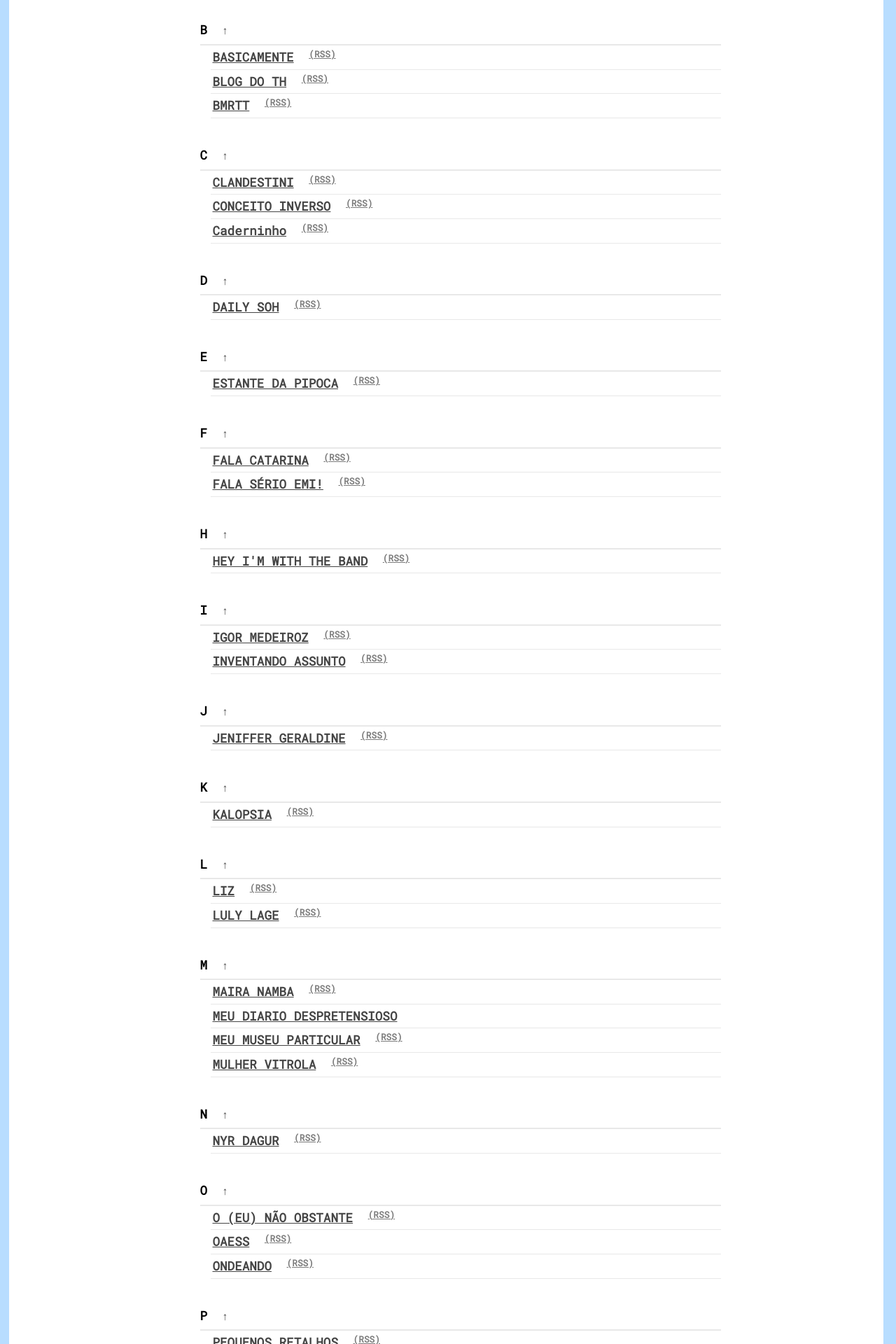
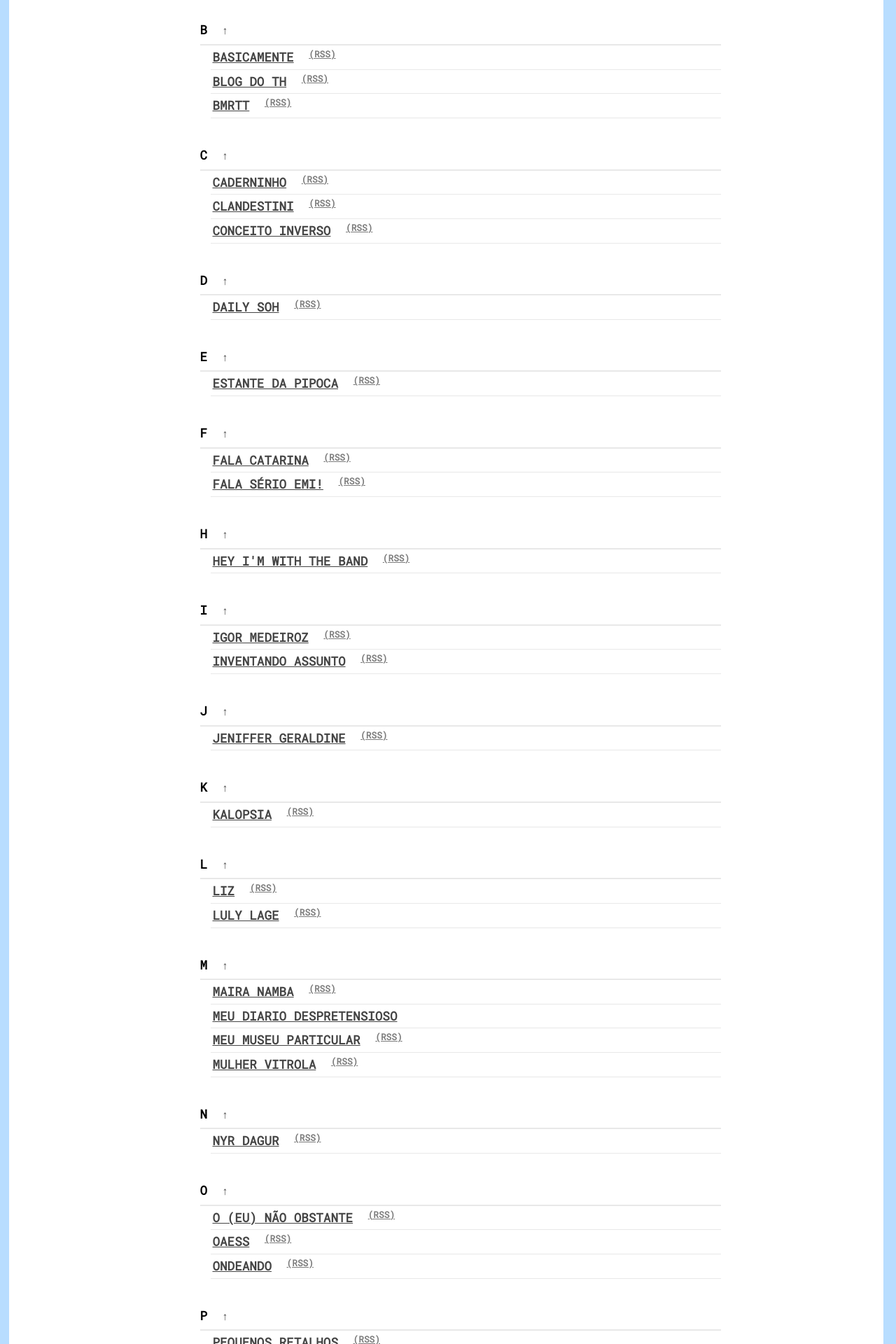
Before and after one commit to bamoretti/entreblogs, a Jekyll site: the page built from participantes.md, in a window 1280 px wide. Shown: the part 771-2691 px from the top of the page at 70% size. Built offline with Jekyll 4.4.1, drawn with Linux system fonts in a browser that asks for light colours; nearby versions of some CDN libraries; comment, search, counter and statistics services are not loaded; some of the changed text lies outside the part shown.

Commit message:
att css
criada classe blog-nome

```diff
--- a/_data/participantes.yml
+++ b/_data/participantes.yml
@@ -134,10 +134,10 @@
   url: "https://oeunaoobstante.bearblog.dev/"
   feed: "https://oeunaoobstante.bearblog.dev/feed/"
 
-- nome: "uoshi"
+- nome: "UOSHI"
   url: "https://oieuoshi.blogspot.com/"
   feed: "https://oieuoshi.blogspot.com/feeds/posts/default"
 
-- nome: "Caderninho"
+- nome: "CADERNINHO"
   url: "https://jhoteotonio.blogspot.com/"
   feed: "https://jhoteotonio.blogspot.com/feeds/posts/default"
--- a/assets/styles.css
+++ b/assets/styles.css
@@ -511,7 +511,7 @@
   color: var(--cor-texto);
   border: none;
   padding: 5px;
-  font-family: 'Courier New', monospace;
+  font-family: monospace;
   font-size: 0.9rem;
   resize: none; /* Impede o usuário de redimensionar a caixa */
   outline: none;
@@ -552,7 +552,7 @@
   background-color: var(--cor-destaque); /* Amarelo */
   color: var(--cor-texto) !important;    /* Texto preto para contraste */
   text-decoration: none;
-  font-family: 'Courier New', Courier, monospace;
+  font-family: monospace;
   font-weight: bold;
   border: 2px solid var(--cor-texto);
   transition: all 0.2s;
@@ -602,6 +602,12 @@
 padding-bottom: 5px;
 }
 
+.blog-nome {
+margin-left: 15px;
+line-height: 1.8;
+border-bottom: 1px solid var(--cor-linha);
+}
+
 .blog-rss {
 font-size: 0.8rem;
 opacity: 0.7;
--- a/participantes.md
+++ b/participantes.md
@@ -53,7 +53,7 @@
       {% assign grupo_atual = grupo_item %}
     {% endif %}
 
-    <li style="margin-left: 15px; line-height: 1.8; border-bottom: 1px solid var(--cor-linha);">
+  <li class="blog-nome">
   <a href="{{ blog.url }}">{{ blog.nome }}</a>
       {% if blog.feed and blog.feed != "" %}
   <a href="{{ blog.feed }}" title="Feed RSS" class="blog-rss"> (RSS)</a>
```
